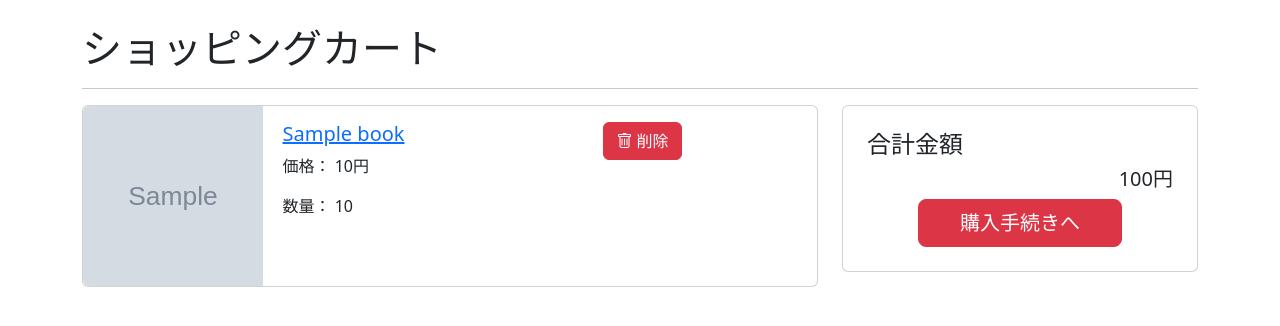
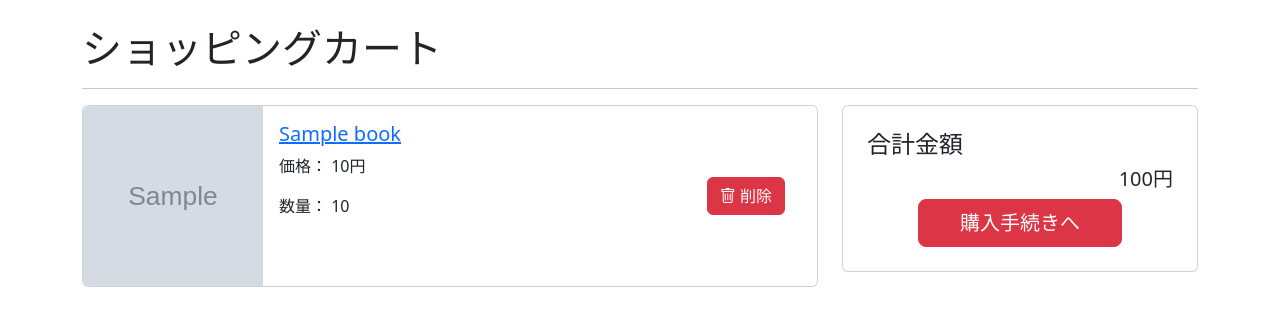
Before and after one commit to BtJ-gogo/django-ec, a Django app: page /cart/ in a window 1280 px wide. Shown: the part 56-382 px from the top of the page. Run offline with Django 5.2, Linux system fonts and the light colour scheme; a user stored in the database is signed in; tables that the repository leaves empty hold one stand-in row (values such as "Sample post"); grey boxes marked "Sample" are stand-in pictures; some libraries are stand-ins or nearby versions.

Commit message:
feat: change css structure

```diff
--- a/carts/templates/cart_list.html
+++ b/carts/templates/cart_list.html
@@ -8,35 +8,25 @@
 <div class="container pt-4">
     <h1>ショッピングカート</h1>
     <hr>
-    <div class="row">
     {% if not object_list %}
     <p class="alert alert-warning text-center">商品が入っていません</p>
     <p class="text-center"><a href="{% url 'products:book_list' %}">トップへ</a></p>
     {% endif %}
+    <div class="row">
         <div class="col-md-8">
         {% for item in object_list %}
-            <div class="card mb-3" style="max-width: 800px;">
-                <div class="row g-0">
-                    <div class="col-md-3">
+            <div class="card mb-3 d-flex flex-md-row">
                 <a href="{{ item.product.get_absolute_url }}"><img src="{{ item.product.image.url }}" class="img-fluid rounded-start img-cart" alt="{{ item.product.name }}"></a>
-                    </div>
-                    <div class="col-md-8">
-                        <div class="card-body">
-                            <div class="row">
-                                <div class="col-8">
+                <div class="card-body d-flex flex-column flex-md-row justify-content-between">
+                    <div>
                         <a href="{{ item.product.get_absolute_url }}"><h5 class="card-title">{{ item.product.name }}</h5></a>
                         <p class="card-text">価格： {{ item.product.price|intcomma }}円</p>
                         <p class="card-text">数量： {{ item.quantity }}</p>
                     </div>
-                                <div class="col-4">
-                                    <form method="post" action="{% url 'carts:delete_cart' item.id %}">
+                    <form class="align-self-center" method="post" action="{% url 'carts:delete_cart' item.id %}">
                         {% csrf_token %}
-                                        <button class="btn btn-danger" type="submit"><i class="bi bi-trash"></i> 削除</button>
+                        <button class="btn btn-danger me-3" type="submit"><i class="bi bi-trash"></i> 削除</button>
                     </form>
-                                </div>
-                            </div>
-                        </div>
-                    </div>
                 </div>
             </div>
         {% endfor %}
```
Lines whose indentation alone changed are shown as unchanged.
